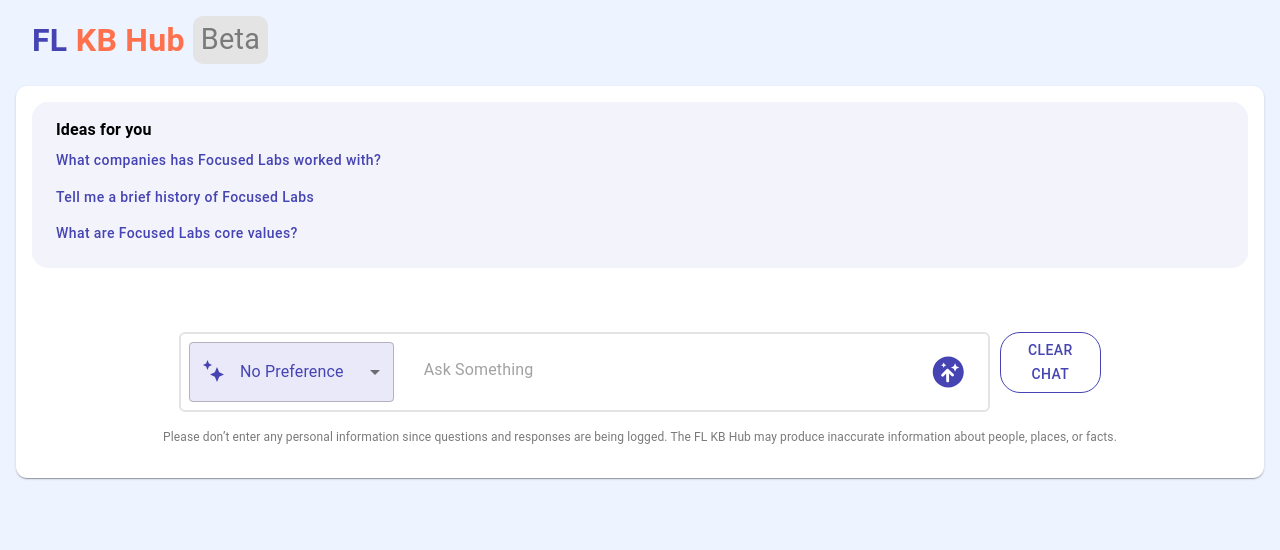
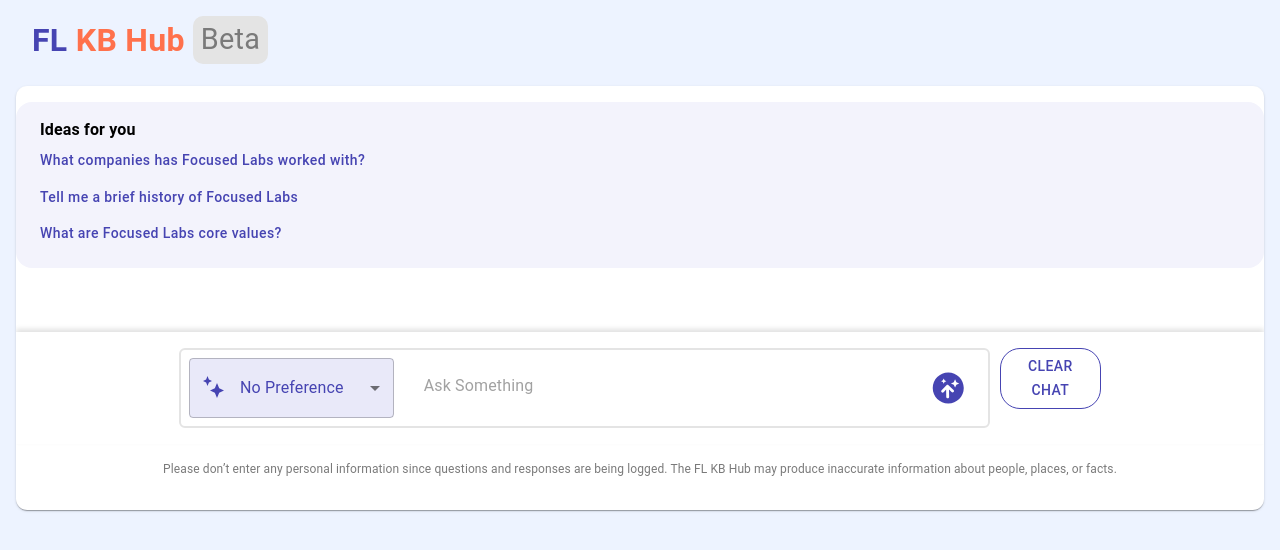
Before and after one commit to focused-labs/ai-knowledge-base-demo-ui, a React (Create React App) app: page / in a window 1280 px wide. Shown: the top 550 px of the page. Built offline with nearby package versions, Linux system fonts and the light colour scheme.

Commit message:
Add drop shadow for chat input

```diff
--- a/src/App.tsx
+++ b/src/App.tsx
@@ -12,7 +12,8 @@
     answer: string,
     sources: Source[]
 }
-export interface Source{
+
+export interface Source {
     URL?: string,
     title?: string;
 }
@@ -71,7 +72,8 @@
                 flexDirection: 'column',
                 justifyContent: 'between',
                 margin: 2,
-                padding: 2,
+                paddingTop: 2,
+                paddingBottom: 2,
                 borderRadius: '0.7rem',
             }}>
                 <Grid container sx={{
@@ -95,7 +97,8 @@
                     }}>
                         <Conversation conversation={conversation} loading={loading}/>
                     </Grid>
-                    <Grid container item direction="row" justifyContent="center">
+                    <Grid container item direction="row" justifyContent="center"
+                          sx={{boxShadow: "0px -3px 5px 0px #0000001F", padding: "1rem"}}>
                         <Grid item xs={8}>
                             <QueryForm persona={persona}
                                        inputQuery={inputQuery}
```
